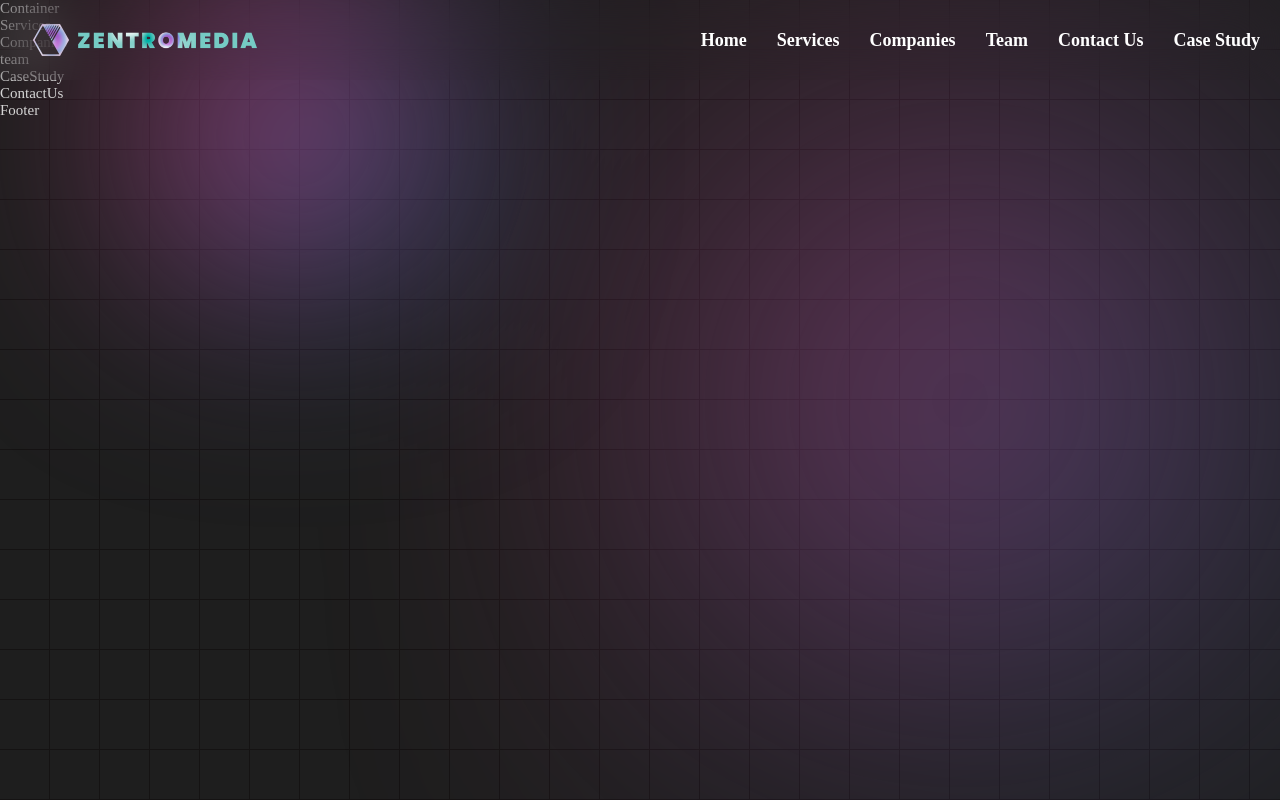
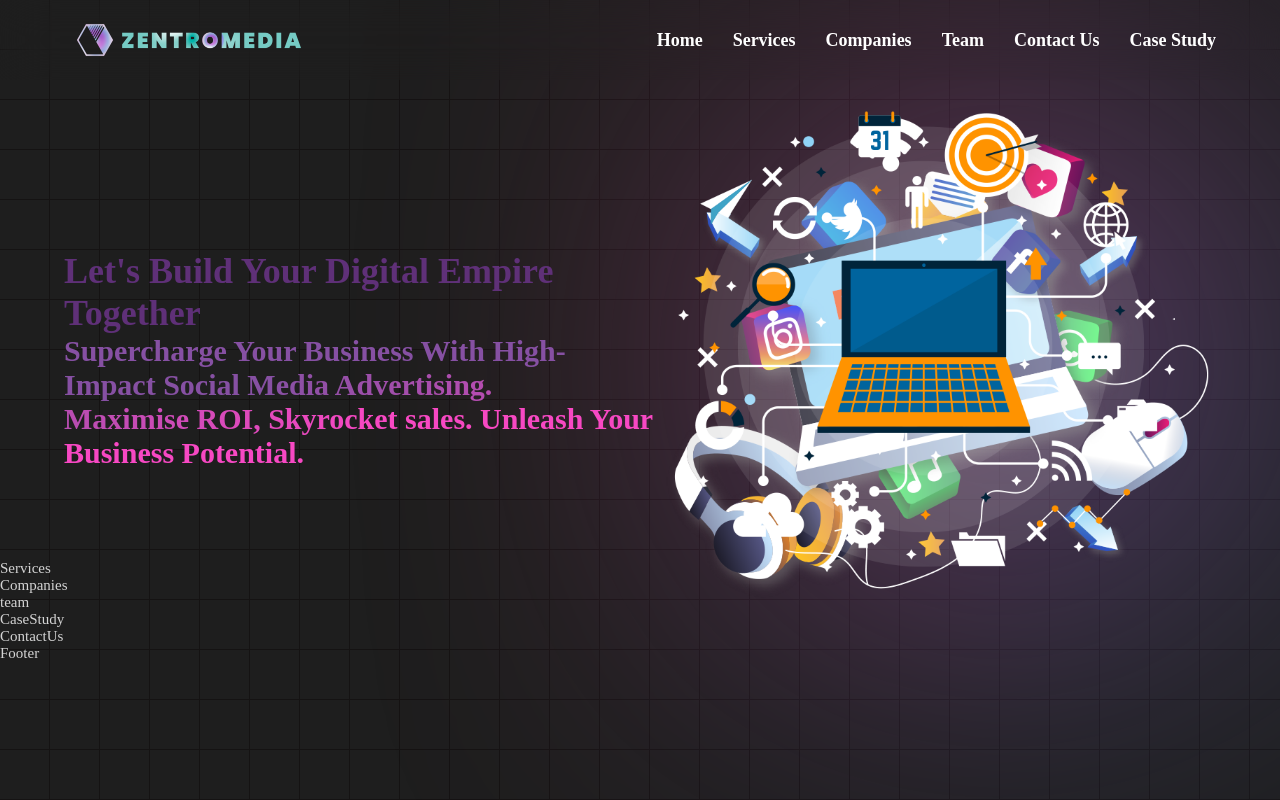
Before and after one commit to Lakvindu05/Zentro-media, a React (Create React App) app: page / in a window 1280 px wide. Built offline with nearby package versions, Linux system fonts and the light colour scheme.

Commit message:
created the container and added the styles to it

```diff
--- a/src/App.css
+++ b/src/App.css
@@ -9,32 +9,6 @@ body{
     background-image:
         repeating-linear-gradient( 90deg, transparent 0 49px, rgb(21, 19, 19) 49px 50px ),
         repeating-linear-gradient( 180deg, transparent 0 49px, rgb(21, 19, 19) 49px 50px);
-    &::before{
-        position: fixed;
-        width: 400px;
-        height: 400px;
-        content: '';
-        background-image: linear-gradient(120deg, rgb(184, 59, 59) 10% ,rgb(247, 72, 195) 45%,rgb(29, 134, 210) 75%);
-        z-index: -1;
-        top: calc(50% - 200px);
-        left: calc(75% - 200px);
-        border-radius: 80%;
-        filter: blur(180px);
-        pointer-events: none;
-    }
-    &::after {
-        position: fixed;
-        width: 250px;
-        height: 250px;
-        content: '';
-        background-image: linear-gradient(120deg, rgb(184, 59, 59) 10% ,rgb(247, 72, 195) 45%,rgb(29, 134, 210) 75%);
-        z-index: -1;
-        top: calc(20% - 150px);
-        left: calc(25% - 150px);
-        border-radius: 50%;
-        filter: blur(120px);
-        pointer-events: none;
-    }
 }
 main{
     width: 100%;
@@ -50,7 +24,7 @@ header{
     display: flex;
     justify-content: space-between;
     align-items: center;
-    padding: 0 20px;
+    padding: 0 5vw;
     box-sizing: border-box;
     z-index: 100;
     backdrop-filter: blur(25px);
@@ -78,3 +52,41 @@ header{
         }
     }
 }
+.container{
+    width: 90%;
+    height: 70vh;
+    margin: auto;
+    position: relative;
+    top: 80px;
+    display: flex;
+    justify-content: center;
+    align-items: center;
+    & #text1{
+        font-size: 36px;
+        font-weight: 600;
+        color: rgb(95, 48, 120) ;
+    }
+    & #text2{
+        font-size: 30px;
+        font-weight: 600;
+        background: linear-gradient(90deg, rgb(134, 80, 163) 40%, rgba(247, 72, 195) 70%);
+        -webkit-background-clip: text;
+        -webkit-text-fill-color: transparent;
+    }
+    & img{
+        max-height: 100%;
+    }
+    &::before{
+        position: fixed;
+        width: 400px;
+        height: 400px;
+        content: '';
+        background-image: linear-gradient(120deg, rgb(184, 59, 59) 10% ,rgb(247, 72, 195) 45%,rgb(29, 134, 210) 75%);
+        z-index: -1;
+        top: calc(45% - 200px);
+        left: calc(78% - 200px);
+        border-radius: 80%;
+        filter: blur(180px);
+        pointer-events: none;
+    }
+}
--- a/src/components/Container.js
+++ b/src/components/Container.js
@@ -2,9 +2,14 @@ import React from 'react'
 
 const Container = () => {
   return (
-    <div>
-      Container
-    </div>
+    <section className="container">
+      <div className="content">
+        <span id="text1">Let's Build Your Digital Empire Together <br/></span>
+        <span id="text2">Supercharge Your Business With High-Impact Social Media Advertising. <br />
+          Maximise ROI, Skyrocket sales. Unleash Your Business Potential.</span>
+      </div>
+      <img src="/Container-img.png" alt="" />
+    </section>
   )
 }
 
```
Also changed, not shown: public/Container-img.png (added).
